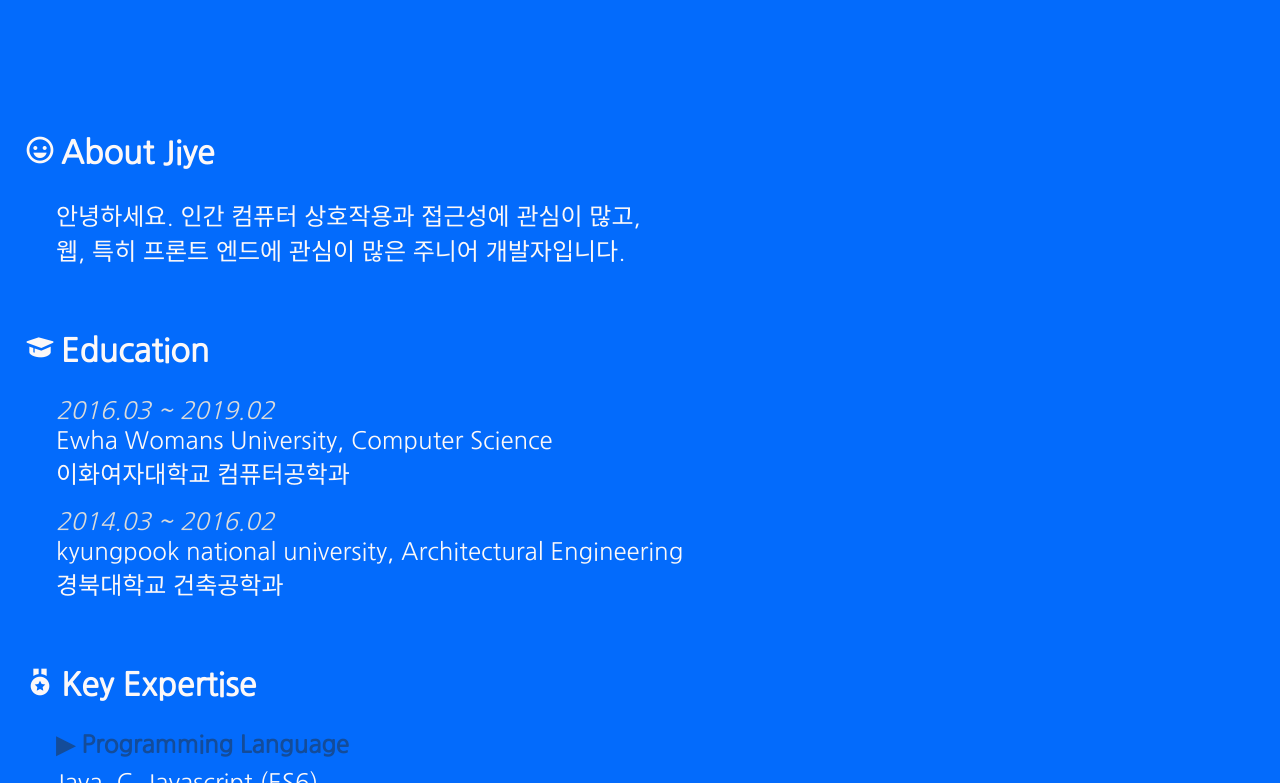
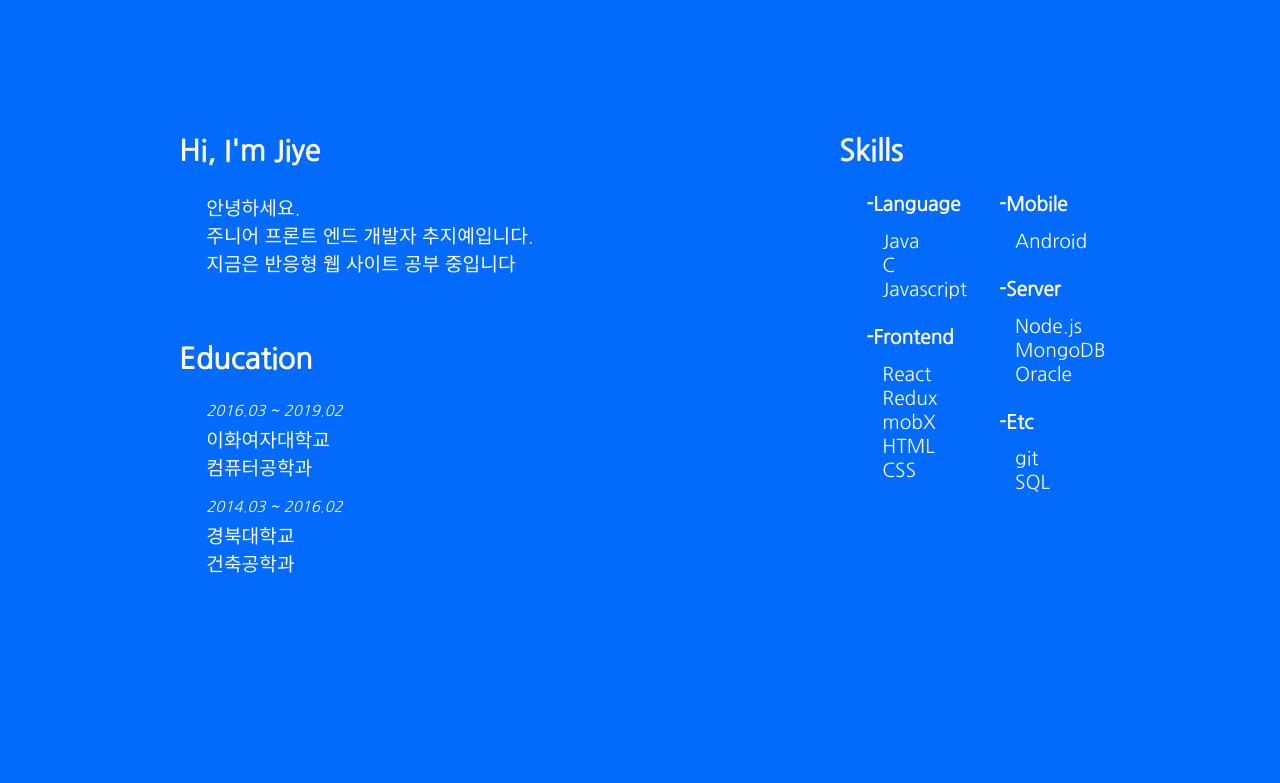
Before and after one commit to Choozii/JS-responsive-portfolio, a plain HTML site: page index.html in a window 1280 px wide. Shown: the part 723-1506 px from the top of the page. Drawn offline with nearby package versions, Linux system fonts and the light colour scheme.

Commit message:
[feat] about 페이지 수정

```diff
--- a/assets/css/styles.css
+++ b/assets/css/styles.css
@@ -17,8 +17,7 @@
     --body-font: 'Nanum Gothic', sans-serif;
     --big-font-size: 2.5rem;
     --normal-font-size: 1.5rem;
-    --small-font-size: .938rem;
-
+    --small-font-size: 0.938rem;
     /* === z-index === */
     --z-fixed: 100;
 }
@@ -26,8 +25,9 @@
 @media screen and (min-width : 768px) {
     :root {
         --big-font-size: 5rem;
-        --normal-font-size: 2rem;
-        --small-font-size: 1.5rem;
+        --normal-font-size: 1.8rem;
+        --small-font-size: 1.2rem;
+        --smallest-font-size: .938rem;;
     }
 }
 
@@ -44,6 +44,7 @@ body {
     font-size: var(--normal-font-size);
     font-weight: 500;
     padding: 0;
+    user-select: none;
 }
 
 h1,
@@ -82,7 +83,6 @@ img {
     display: flex;
     justify-content: space-between;
     align-items: center;
-    border-bottom: white 2px solid;
 }
 
 .nav__open,
@@ -167,6 +167,7 @@ img {
     font-size: var(--big-font-size);
     line-height: 1.3;
     margin-bottom: 1rem;
+
 }
 
 .home__description {
@@ -201,6 +202,7 @@ img {
     color: var(--base-color-white);
     padding: 3.5rem 1.5rem;
 }
+
 .introduce,
 .education,
 .tech{
@@ -212,6 +214,7 @@ img {
 }
 .title__string{
     font-weight: 600;
+    font-size: var(--normal-font-size);
     padding-left: .3rem;
 }
 .introduce__content,
@@ -229,14 +232,23 @@ img {
 }
 
 .school__durataion{
-    color:#dadbdb;
     font-style: italic;
+    padding-bottom: .3rem;
+    font-size : var(--smallest-font-size);
 }
 
 .tech__item__subtitle{
-    color:var(--base-color-darker);
     font-weight: 600;
     padding-bottom: .5rem;
+}
+.tech__content{
+    padding-left : 1rem;
+    font-size : var(--small-font-size);
+    padding-top : .3rem;
+}
+.tech__list{
+    display : flex;
+    flex-direction: column;
 }
 /* ===== project ===== */
 .project{
@@ -244,7 +256,6 @@ img {
     color: var(--base-color-white);
     height: calc(100vh - var(--header-height));
     padding: 3.5rem 1.5rem;
-    overflow:scroll;
     font-size: var(--small-font-size);
 }
 .project__item{
@@ -297,20 +308,37 @@ img {
         margin-left: 3rem;
         margin-bottom: 0;
     }
+    .nav__link{
+        font-weight: 600;
+    }
+    .nav__link:hover{
+        color :var(--base-color-darker);
+    }
+    .nav__link:active{
+        color :var(--base-color-darkest);
+    }
     .nav__item:first-child{
         margin-left: 0rem;
         margin-bottom: 0;
     }
+    .home__image{
+        margin:0;
+        margin-bottom: 10rem;
+    }
     .home__container{
         height : 100vh;
+        display : flex;
+        flex-flow : row-reverse;
         align-items: center;
         justify-content: center;
     }
-    .home__image{
-        width : 421px;
-        height: 421px;
+
+/* ===== about page ===== */
+    .about__wrapper{
+        display : flex;
+        justify-content: space-around;
     }
-    .home__img img{
-        width : 421px;
+    .tech__list{
+        flex-direction: row;
     }
 }
--- a/assets/js/index.js
+++ b/assets/js/index.js
@@ -14,12 +14,6 @@ navItems.forEach(item=> item.addEventListener('click', ()=>{
     navMenu.classList.toggle('show');
 }))
 
-const contactButton = document.getElementById('contactBtn');
-contactButton.addEventListener('click', ()=>{
-   let mailto = `mailto:jiyechoo@gmail.com?subject=${""}&body=${""}`;
-   window.open(mailto, 'emailWindow');
-})
-
 /*=== animation effect ===*/
 
 gsap.from('.nav__open', {opacity : 0, duration : 1, delay:2, y:10})
--- a/index.html
+++ b/index.html
@@ -38,69 +38,87 @@
                 <div class="home__strings">
                     <h1 class="home__title">Hi, I'm Jiye</h1>
                     <p class="home__description">Frontend developer</p>
-                    <a href="#" class="home__button" id="contactBtn">contact</a>
+                    <a href="#contact" class="home__button" id="contactBtn">contact</a>
                 </div>
             </div>
         </section>
     </main>
     <!-- ===== about page ===== -->
     <section class="about" id="about">
+    <div class="about__wrapper">
+    <div>
         <div class="introduce">
             <div class="title">
-                <div class="icon">
-                    <i class='bx bx-happy'></i>
-                </div>
-                <div class="title__string">About Jiye</div>
+                <div class="title__string">Hi, I'm Jiye</div>
             </div>
             <div class="introduce__content">
-                안녕하세요. 인간 컴퓨터 상호작용과 접근성에 관심이 많고, <br>웹, 특히 프론트 엔드에 관심이 많은 주니어 개발자입니다.
+                안녕하세요. <br/>
+                주니어 프론트 엔드 개발자 추지예입니다.<br/>
+                지금은 반응형 웹 사이트 공부 중입니다
             </div>
         </div>
         <div class="education">
             <div class="title">
-                <div class="icon">
-                    <i class='bx bxs-graduation'></i>
-                </div>
                 <div class="title__string">Education</div>
             </div>
             <ul class="education__schools">
                 <li class="school">
-                    <div class="school__durataion">2016.03 ~ 2019.02</div>Ewha Womans University, Computer
-                    Science<br>이화여자대학교 컴퓨터공학과
+                    <div class="school__durataion">2016.03 ~ 2019.02</div>이화여자대학교<br/>컴퓨터공학과
                 </li>
                 <li class="school">
-                    <div class="school__durataion">2014.03 ~ 2016.02</div>kyungpook national university, Architectural
-                    Engineering<br>경북대학교 건축공학과
+                    <div class="school__durataion">2014.03 ~ 2016.02</div>경북대학교<br/>건축공학과
                 </li>
             </ul>
         </div>
+        </div>
         <div class="tech">
             <div class="title">
-                <div class="icon">
-                    <i class='bx bxs-medal'></i>
-                </div>
-                <div class="title__string">Key Expertise</div>
+                <div class="title__string">Skills</div>
             </div>
             <ul class="tech__list">
+            <div class="l__tech__list">
                 <li class="tech__item">
-                    <div class="tech__item__subtitle">▶ Programming Language</div>Java, C, Javascript (ES6)
+                    <div class="tech__item__subtitle">-Language</div>
+                    <div class='tech__content'>
+                    Java<br/>
+                    C<br/>
+                    Javascript<br/>
+                    </div>
                 </li>
                 <li class="tech__item">
-                    <div class="tech__item__subtitle">▶ Frontend</div>React(with Functional, Hooks), Redux, mobX, HTML,
-                    CSS
+                    <div class="tech__item__subtitle">-Frontend</div>
+                     <div class='tech__content'>
+                    React<br/>
+                     Redux<br/>
+                     mobX<br/>
+                    HTML<br/>
+                    CSS<br/>
+                    </div>
+                </li>
+                </div>
+                <div class="l__tech__list">
+                <li class="tech__item">
+                    <div class="tech__item__subtitle">-Mobile</div>
+                     <div class='tech__content'>
+                    Android<br/>
+                    </div>
                 </li>
                 <li class="tech__item">
-                    <div class="tech__item__subtitle">▶ Mobile</div>Android Application (with Java)
+                    <div class="tech__item__subtitle">-Server</div>
+                    <div class='tech__content'>
+                    Node.js<br/>MongoDB<br/> Oracle<br/>
+                    </div>
                 </li>
                 <li class="tech__item">
-                    <div class="tech__item__subtitle">▶ Server</div>Node.js, MongoDB, Oracle
+                    <div class="tech__item__subtitle">-Etc</div>
+                     <div class='tech__content'>
+                    git<br/>SQL<br/>
+                    </div>
                 </li>
-                <li class="tech__item">
-                    <div class="tech__item__subtitle">▶ Etc</div>git, SQL
-                </li>
+                </div>
             </ul>
         </div>
-
+    </div>
     </section>
     <section id="project" class="project">
 
```
Also changed, not shown: assets/images/LMS.png (added).
